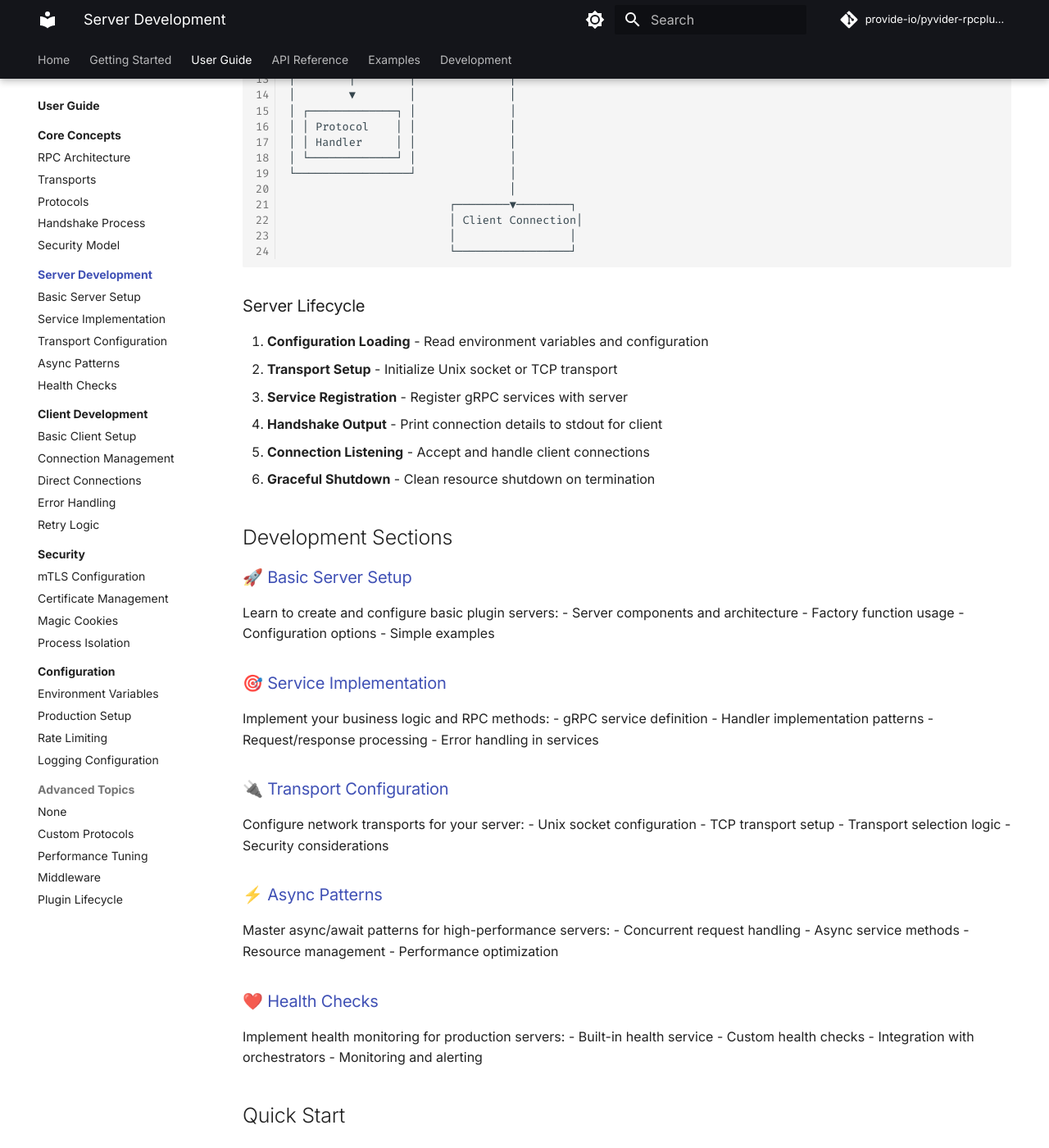
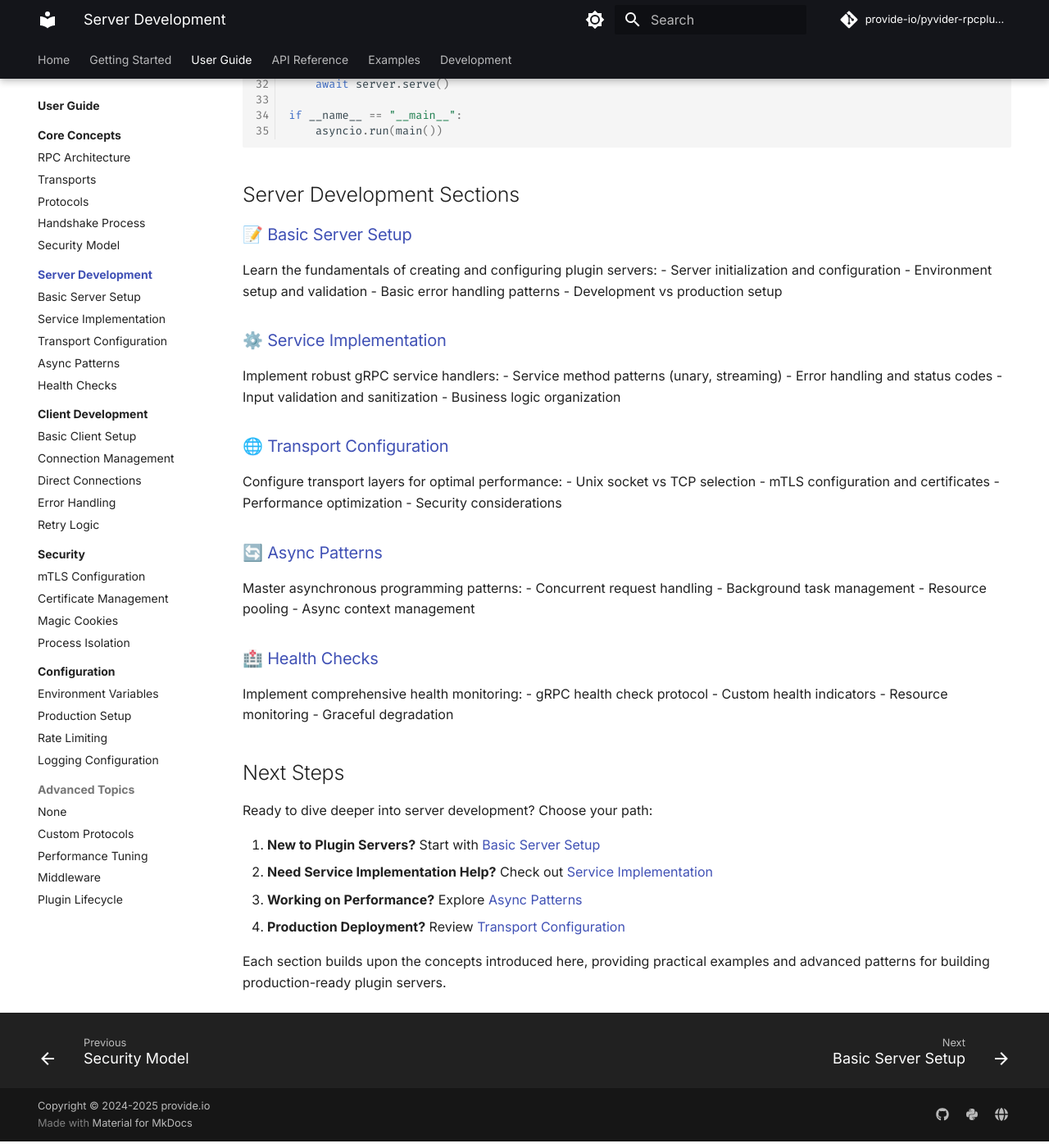
Before and after one commit to provide-io/pyvider-rpcplugin, an MkDocs documentation site: the page built from docs/guide/server/index.md, in a window 1280 px wide and 1400 px high, scrolled down 1168 px. Shown: the whole window at 82% size. Built offline with MkDocs 1.6.1 and Material for MkDocs 9.7.7, drawn with Linux system fonts in a browser that asks for light colours; comment, search, counter and statistics services are not loaded; the version menu is left out; some of the changed text lies outside the part shown.

````diff
--- a/docs/guide/server/index.md
+++ b/docs/guide/server/index.md
@@ -1,161 +1,46 @@
 # Server Development
 
-The Pyvider RPC Plugin server system provides a robust foundation for building plugin servers that handle RPC requests from host applications. This section covers everything you need to know about developing, configuring, and deploying plugin servers.
+Learn how to build robust plugin servers with Pyvider RPC Plugin. This section covers everything from basic server setup to advanced patterns for production deployments.
 
 ## Overview
 
-A plugin server consists of three main components:
+Plugin servers provide gRPC services to host applications through secure, high-performance communication channels. The Pyvider RPC Plugin framework handles the complexity of transport management, security, and service registration, allowing you to focus on business logic.
 
-1. **`RPCPluginServer`** - Main server class managing lifecycle and connections
-2. **`RPCPluginProtocol`** - Protocol implementation defining your gRPC services
-3. **`Handler/Servicer`** - Business logic implementation for your RPC methods
+## Quick Server Example
+
+Here's a minimal plugin server to get you started:
 
 ```python
+import asyncio
 from pyvider.rpcplugin import plugin_server
+from pyvider.rpcplugin.protocol.base import RPCPluginProtocol
+from example_pb2_grpc import add_CalculatorServicer_to_server
+from example_pb2 import CalculationResponse
 
-# Create server with automatic configuration
-server = plugin_server(
-    protocol=MyProtocol(),
-    handler=MyHandler()
-)
+class CalculatorProtocol(RPCPluginProtocol):
+    service_name = "calculator.Calculator"
 
-# Start serving (blocks until shutdown)
-await server.serve()
-```
+    async def get_grpc_descriptors(self):
+        import example_pb2_grpc
+        return example_pb2_grpc, "calculator.Calculator"
 
-## Server Architecture
+    async def add_to_server(self, server, handler):
+        add_CalculatorServicer_to_server(handler, server)
 
-### Core Components
+class CalculatorHandler:
+    async def Add(self, request, context):
+        result = request.a + request.b
+        return CalculationResponse(result=result)
 
-```
-┌─────────────────┐
-│ Host Application│
-│                 │
-└─────────┬───────┘
-          │ launches
-          ▼
-┌─────────────────┐     ┌──────────────────┐
-│ RPCPluginServer │────▶│ Transport Layer  │
-│                 │     │ (Unix/TCP)       │
-│ ┌─────────────┐ │     └──────────────────┘
-│ │ gRPC Server │ │              │
-│ └─────────────┘ │              │
-│        │        │              │
-│        ▼        │              │
-│ ┌─────────────┐ │              │
-│ │ Protocol    │ │              │
-│ │ Handler     │ │              │
-│ └─────────────┘ │              │
-└─────────────────┘              │
-                                 │
-                        ┌────────▼────────┐
-                        │ Client Connection│
-                        │                 │
-                        └─────────────────┘
-```
-
-### Server Lifecycle
-
-1. **Configuration Loading** - Read environment variables and configuration
-2. **Transport Setup** - Initialize Unix socket or TCP transport
-3. **Service Registration** - Register gRPC services with server
-4. **Handshake Output** - Print connection details to stdout for client
-5. **Connection Listening** - Accept and handle client connections
-6. **Graceful Shutdown** - Clean resource shutdown on termination
-
-## Development Sections
-
-### 🚀 [Basic Server Setup](basic-setup.md)
-Learn to create and configure basic plugin servers:
-- Server components and architecture
-- Factory function usage
-- Configuration options
-- Simple examples
-
-### 🎯 [Service Implementation](services.md)
-Implement your business logic and RPC methods:
-- gRPC service definition
-- Handler implementation patterns
-- Request/response processing
-- Error handling in services
-
-### 🔌 [Transport Configuration](transports.md)
-Configure network transports for your server:
-- Unix socket configuration
-- TCP transport setup
-- Transport selection logic
-- Security considerations
-
-### ⚡ [Async Patterns](async-patterns.md)
-Master async/await patterns for high-performance servers:
-- Concurrent request handling
-- Async service methods
-- Resource management
-- Performance optimization
-
-### ❤️ [Health Checks](health-checks.md)
-Implement health monitoring for production servers:
-- Built-in health service
-- Custom health checks
-- Integration with orchestrators
-- Monitoring and alerting
-
-## Quick Start
-
-### Minimal Server
-
-```python
-#!/usr/bin/env python3
-import asyncio
-from pyvider.rpcplugin import plugin_server, plugin_protocol
-
-class SimpleHandler:
-    """Basic handler for demonstration."""
-    pass
+    async def Subtract(self, request, context):
+        result = request.a - request.b
+        return CalculationResponse(result=result)
 
 async def main():
     server = plugin_server(
-        protocol=plugin_protocol(),  # Basic protocol
-        handler=SimpleHandler()
+        protocol=CalculatorProtocol(),
+        handler=CalculatorHandler()
     )
-
-    try:
-        await server.serve()
-    except KeyboardInterrupt:
-        logger.info("Server stopped by user")
-
-if __name__ == "__main__":
-    asyncio.run(main())
-```
-
-### Production Server
-
-```python
-#!/usr/bin/env python3
-import asyncio
-import os
-from pyvider.rpcplugin import plugin_server
-from my_services import MyProtocol, MyHandler
-
-async def main():
-    # Configure for production
-    os.environ.update({
-        "PYVIDER_PLUGIN_AUTO_MTLS": "true",
-        "PYVIDER_PLUGIN_RATE_LIMIT_ENABLED": "true",
-        "PYVIDER_PLUGIN_HEALTH_SERVICE_ENABLED": "true",
-        "PYVIDER_PLUGIN_LOG_LEVEL": "INFO"
-    })
-
-    server = plugin_server(
-        protocol=MyProtocol(),
-        handler=MyHandler()
-    )
-
-    # Server includes:
-    # - Automatic mTLS with certificate management
-    # - Rate limiting with configurable policies
-    # - Health checking for load balancer integration
-    # - Graceful shutdown handling
 
     await server.serve()
 
@@ -163,125 +48,50 @@ if __name__ == "__main__":
     asyncio.run(main())
 ```
 
-## Common Patterns
+## Server Development Sections
 
-### Environment-Based Configuration
+### 📝 [Basic Server Setup](basic-setup.md)
+Learn the fundamentals of creating and configuring plugin servers:
+- Server initialization and configuration
+- Environment setup and validation
+- Basic error handling patterns
+- Development vs production setup
 
-```python
-import os
-from pyvider.rpcplugin import plugin_server
+### ⚙️ [Service Implementation](services.md)
+Implement robust gRPC service handlers:
+- Service method patterns (unary, streaming)
+- Error handling and status codes
+- Input validation and sanitization
+- Business logic organization
 
-# Development configuration
-if os.getenv('ENV') == 'development':
-    os.environ.update({
-        "PYVIDER_PLUGIN_LOG_LEVEL": "DEBUG",
-        "PYVIDER_PLUGIN_AUTO_MTLS": "false",
-        "PYVIDER_PLUGIN_SERVER_TRANSPORTS": "unix"
-    })
+### 🌐 [Transport Configuration](transports.md)
+Configure transport layers for optimal performance:
+- Unix socket vs TCP selection
+- mTLS configuration and certificates
+- Performance optimization
+- Security considerations
 
-# Production configuration
-elif os.getenv('ENV') == 'production':
-    os.environ.update({
-        "PYVIDER_PLUGIN_LOG_LEVEL": "INFO",
-        "PYVIDER_PLUGIN_AUTO_MTLS": "true",
-        "PYVIDER_PLUGIN_RATE_LIMIT_ENABLED": "true",
-        "PYVIDER_PLUGIN_HEALTH_SERVICE_ENABLED": "true"
-    })
+### 🔄 [Async Patterns](async-patterns.md)
+Master asynchronous programming patterns:
+- Concurrent request handling
+- Background task management
+- Resource pooling
+- Async context management
 
-server = plugin_server(protocol=my_protocol, handler=my_handler)
-```
-
-### Custom Transport Configuration
-
-```python
-from pyvider.rpcplugin import RPCPluginServer
-from pyvider.rpcplugin.transport import UnixSocketTransport, TCPSocketTransport
-
-# Unix socket for high-performance local communication
-unix_transport = UnixSocketTransport(path="/var/run/my-plugin.sock")
-
-# TCP for network communication with TLS
-tcp_transport = TCPSocketTransport(
-    host="0.0.0.0",
-    port=8080,
-    enable_tls=True
-)
-
-server = RPCPluginServer(
-    protocol=my_protocol,
-    handler=my_handler,
-    transport=unix_transport  # or tcp_transport
-)
-```
-
-### Graceful Shutdown
-
-```python
-import asyncio
-import signal
-from pyvider.rpcplugin import plugin_server
-
-async def main():
-    server = plugin_server(protocol=my_protocol, handler=my_handler)
-
-    # Setup signal handling
-    shutdown_event = asyncio.Event()
-
-    def signal_handler(signum, frame):
-        logger.info(f"Received signal {signum}, shutting down...")
-        shutdown_event.set()
-
-    signal.signal(signal.SIGTERM, signal_handler)
-    signal.signal(signal.SIGINT, signal_handler)
-
-    # Start server task
-    server_task = asyncio.create_task(server.serve())
-
-    # Wait for shutdown signal
-    await shutdown_event.wait()
-
-    # Graceful shutdown
-    logger.info("Stopping server...")
-    await server.stop()
-    await server_task
-    logger.info("Server stopped successfully")
-
-if __name__ == "__main__":
-    asyncio.run(main())
-```
-
-## Configuration Reference
-
-### Key Environment Variables
-
-| Variable | Default | Description |
-|----------|---------|-------------|
-| `PYVIDER_PLUGIN_SERVER_TRANSPORTS` | `["unix","tcp"]` | Available transport types |
-| `PYVIDER_PLUGIN_SERVER_ENDPOINT` | `None` | Force specific endpoint |
-| `PYVIDER_PLUGIN_AUTO_MTLS` | `true` | Enable mutual TLS |
-| `PYVIDER_PLUGIN_HEALTH_SERVICE_ENABLED` | `true` | Enable health service |
-| `PYVIDER_PLUGIN_RATE_LIMIT_ENABLED` | `false` | Enable rate limiting |
-| `PYVIDER_PLUGIN_LOG_LEVEL` | `INFO` | Logging verbosity |
-
-**[📖 Complete Configuration Reference](../config/)**
-
-## Examples and Resources
-
-### Working Examples
-- **[ch03_server_setup_concepts.py](../../examples/ch03_server_setup_concepts.py)** - Server configuration patterns
-- **[ch05_echo_server.py](../../examples/ch05_echo_server.py)** - Complete echo service implementation
-- **[ch15_e2e_server.py](../../examples/ch15_e2e_server.py)** - Production-ready server example
-
-### Related Documentation
-- **[API Reference](../../api/server/)** - Complete server API documentation
-- **[Configuration Guide](../config/)** - Environment and configuration setup
-- **[Security Guide](../security/)** - mTLS and security best practices
-- **[Examples Overview](../../getting-started/examples.md)** - All available examples
+### 🏥 [Health Checks](health-checks.md)
+Implement comprehensive health monitoring:
+- gRPC health check protocol
+- Custom health indicators
+- Resource monitoring
+- Graceful degradation
 
 ## Next Steps
 
-1. **[Start with Basic Setup](basic-setup.md)** - Learn server fundamentals
-2. **[Implement Services](services.md)** - Add your business logic
-3. **[Configure Transport](transports.md)** - Set up network communication
-4. **[Add Health Checks](health-checks.md)** - Prepare for production monitoring
-5. **[Optimize Performance](async-patterns.md)** - Scale for high throughput
+Ready to dive deeper into server development? Choose your path:
+
+1. **New to Plugin Servers?** Start with [Basic Server Setup](basic-setup.md)
+2. **Need Service Implementation Help?** Check out [Service Implementation](services.md)
+3. **Working on Performance?** Explore [Async Patterns](async-patterns.md)
+4. **Production Deployment?** Review [Transport Configuration](transports.md)
+
+Each section builds upon the concepts introduced here, providing practical examples and advanced patterns for building production-ready plugin servers.
````
